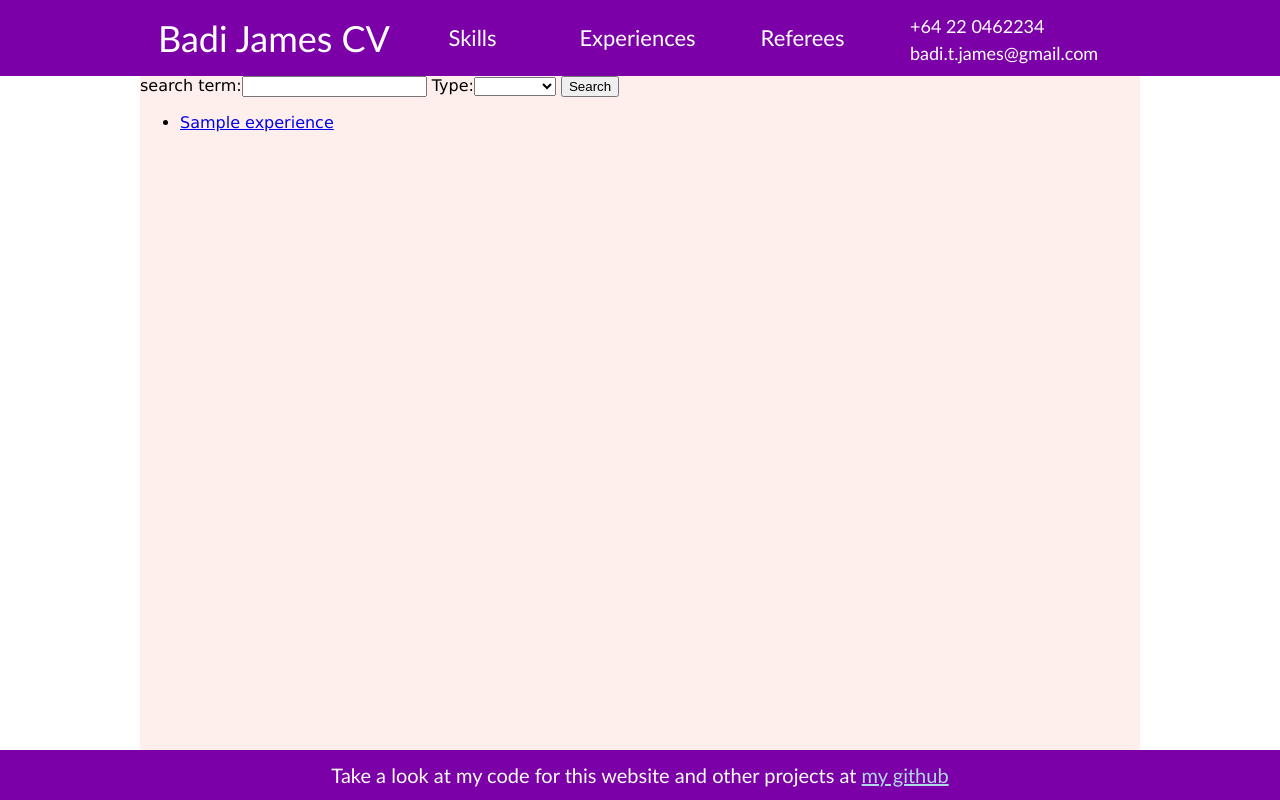
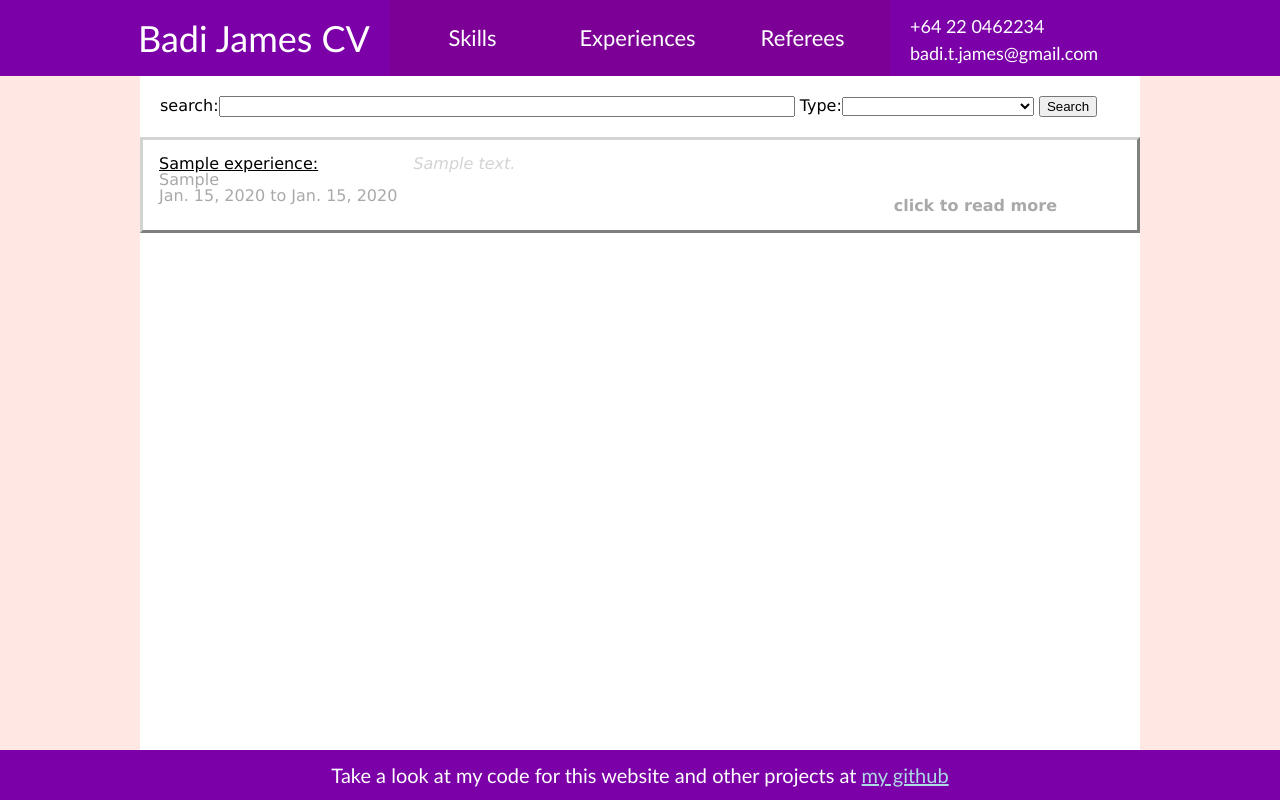
Before and after one commit to MicrowavedScrambledEggs/WebCV, a Django app: page /experience/ in a window 1280 px wide. Run offline with Django 3.2, Linux system fonts and the light colour scheme; tables that the repository leaves empty hold one stand-in row (values such as "Sample post").

Commit message:
Search css. Made 'sticky but not fixed' bottom bar

```diff
--- a/badicv/forms.py
+++ b/badicv/forms.py
@@ -8,8 +8,7 @@ from . import models
 
 class ExperienceSearchForm(forms.Form):
 
-    search_term = forms.CharField(label='search term', max_length=128,
-                                  required=False)
+    search_term = forms.CharField(label='search', required=False)
     choices = [('','')]
     choices.extend(models.Experience.type_choice)
     type = forms.ChoiceField(choices=tuple(choices), required=False)
@@ -17,8 +16,7 @@ class ExperienceSearchForm(forms.Form):
 
 class SkillSearchForm(forms.Form):
 
-    search_term = forms.CharField(label='search term', max_length=128,
-                                  required=False)
+    search_term = forms.CharField(label='search', required=False)
     choices = [('','')]
     choices.extend([(sk.skill_type, sk.skill_type) for sk in models.SkillType.objects.all()])
     type = forms.ChoiceField(choices=tuple(choices), required=False)
--- a/badicv/static/badicv/base.css
+++ b/badicv/static/badicv/base.css
@@ -1,9 +1,22 @@
 /* TODO: Decrease reliance on 'magic' numbers, maybe by using javascript */
 
-body, html{
+html {
+	height: 100%;
+	box-sizing: border-box;
+}
+
+*,
+*:before,
+*:after {
+  box-sizing: inherit;
+}
+
+body {
+	position: relative;
 	margin: 0;
 	padding: 0;
-	height: 100%;
+	min-height: 100%;
+	background-color:rgba(255, 99, 71, 0.15);
 }
 
 .background_div {
@@ -12,7 +25,7 @@ body, html{
 	height: 100%;
 	width: 1000px;
 	margin: auto;
-	background-color:rgba(255, 99, 71, 0.1);
+	background-color: white;
 	left: 50%;
 	transform: translate(-50%, 0%);
 	z-index: -1;
@@ -45,7 +58,7 @@ body, html{
 	margin: auto;
 	padding: 0;
 	overflow: hidden;
-	background-color: rgb(124, 0, 167);
+	background-color: rgba(124, 0, 100, 0.25);
 }
 
 .title_menu a {
@@ -62,7 +75,7 @@ body, html{
 }
 
 .title_menu a:hover {
-	background-color: rgb(124, 0, 167);
+	background-color: rgba(124, 0, 100, 0.5);
 }
 
 .title {
@@ -72,8 +85,8 @@ body, html{
 	left: 50%;
 	width: 400px; /* magic_number_3, ideally should automatically be the width
 					of the title text */
-	/* x translate is 0 - (magic_number_2 / 2) - magic_number_3 - 20 (padding)*/
-	transform: translate(-650px, 0%);
+	/* x translate is 0 - (magic_number_2 / 2) - magic_number_3 - 20 (padding) */
+	transform: translate(-670px, 0%);
 	height: 76px; /* magic_number_1 */
 	line-height: 76px; /* for vertical text centering */
 }
@@ -105,7 +118,12 @@ body, html{
 	max-width: 1000px;
 	margin: auto;
 	font-family: Verdana, Arial, sans-serif;
-	background-color: rgba(0,0,0,0)
+	background-color: rgba(0,0,0,0);
+	padding: 2em;
+}
+
+.content h1 {
+	margin-top: 0;
 }
 
 .bottom_bar {
--- /dev/null
+++ b/badicv/static/badicv/experience_search.css
@@ -0,0 +1,64 @@
+.content {
+	padding: 0;
+}
+
+.search_bar {
+	margin: 20px;
+}
+
+#id_search_term {
+	width: 60%;
+}
+
+#id_type {
+	width: 20%;
+}
+
+ul.experience_list  {
+	padding: 0;
+	list-style-type: none;
+}
+
+.experience_list a {
+	display: block;
+	overflow: hidden;
+	width: 100%;
+	text-decoration: none;
+	height: 6em;
+	line-height: 1em;
+	padding: 1em;
+	color: lightgrey;
+	border-style: outset;
+	border-color: lightgrey;
+	position: relative;
+}
+
+.experience_list div {
+	float: left;
+	color: darkgrey;
+	margin-right: 1em;
+}
+
+.read_more {
+	position: absolute;
+	bottom: 1em;
+	right: 4em;
+	color: black;
+}
+
+.ex_name {
+	color: black;
+}
+
+.experience_list a:hover {
+	color: black;
+	border-color: darkgrey;
+}
+
+.experience_list a:hover  .read_more{
+	color: purple;
+}
+
+.experience_list a:hover  div {
+	color: black;
+}
--- a/badicv/templates/badicv/experience_search.html
+++ b/badicv/templates/badicv/experience_search.html
@@ -1,16 +1,30 @@
 {% extends 'badicv/base.html' %}
+{% load static %}
 
 {% block name %}Experiences{% endblock %}
 
+{% block style_sheet %}
+<link rel="stylesheet" type="text/css" href="{% static 'badicv/experience_search.css' %}" />
+{% endblock %}
+
 {% block content %}
-<form action="{% url 'badicv:experience search' %}" method="get">
+<form class="search_bar" action="{% url 'badicv:experience search' %}" method="get">
 	{{ form }}
 	<input type="submit" value="Search">
 </form>
 
-<ul>
+<ul class="experience_list">
 {% for ex in exes %}
-	<li><a href="/experience/{{ex.name}}/">{{ex.name}}</a></li>
+	<li><a href="/experience/{{ex.name}}/">
+		<div>
+			<u class="ex_name">{{ex.name}}:</u> <br>
+			{{ex.location}} <br>
+			{% if ex.start_date %}{{ex.start_date}}{% endif %}
+			{% if ex.end_date %} to {{ex.end_date}} {% endif %}
+		</div>
+		<i>{{ex.description}}</i>
+		<div class="read_more"><b>click to read more</b></div>
+	</a></li>
 {% endfor %}
 </ul>
 
```
Also changed, not shown: badicv/static/badicv/index.css (+8 -4 lines), badicv/static/badicv/skill_search.css (added, +46 -0 lines), badicv/templates/badicv/skill_search.html (+9 -3 lines).
